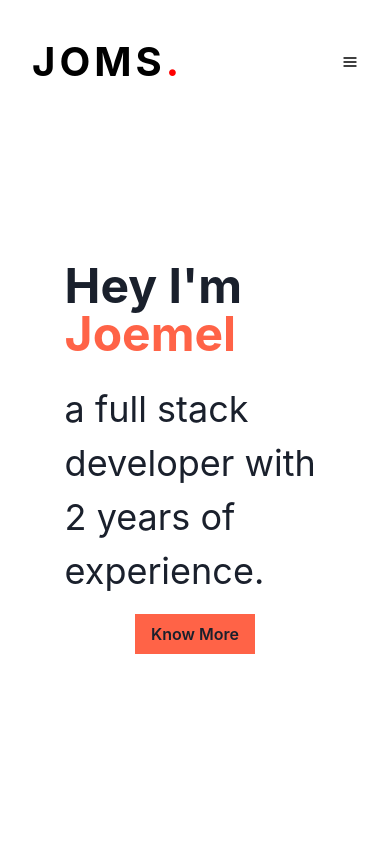
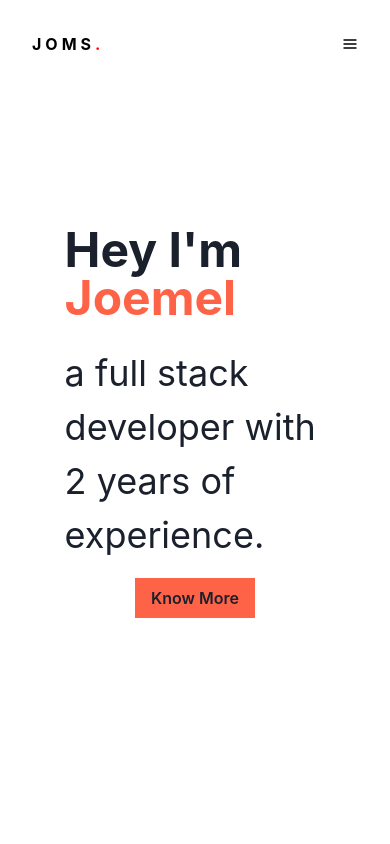
Before and after one commit to jBituin/joemelbituin, a Next.js app: page / in a window 390 px wide. Shown: the top 844 px of the page. Built offline with nearby package versions, Linux system fonts and the light colour scheme.

Commit message:
Add responsive font size

```diff
--- a/components/Logo.tsx
+++ b/components/Logo.tsx
@@ -9,7 +9,7 @@ interface Props {
 export const Logo: React.FC<Props> = (props) => {
   return (
     <Box {...props}>
-      <Text letterSpacing='4px' fontSize='2.5em' fontWeight='bold'>
+      <Text letterSpacing='4px' fontSize={['1em', '2.5em']} fontWeight='bold'>
         {' '}
         JOMS
         <Text as='span' color='red'>
```
